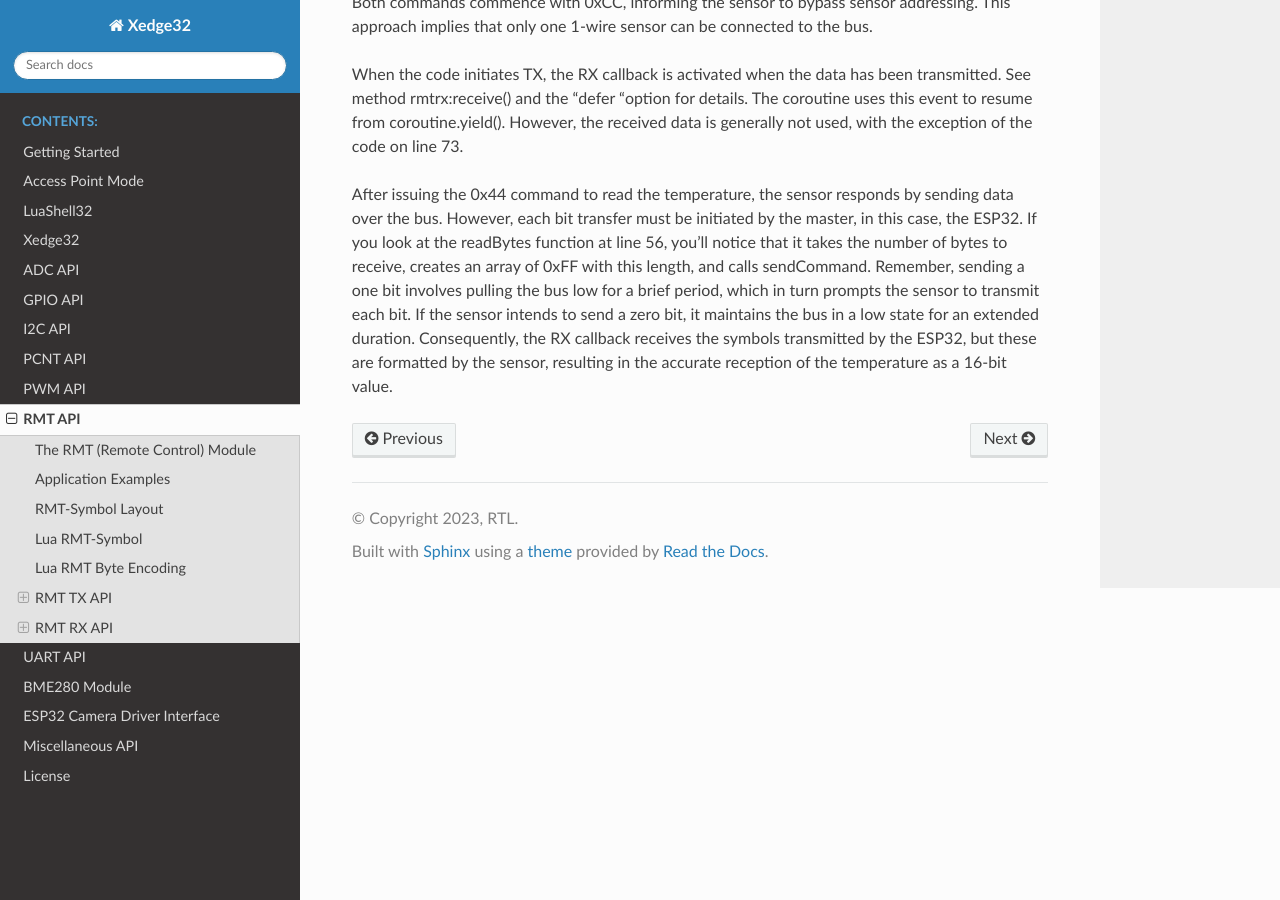
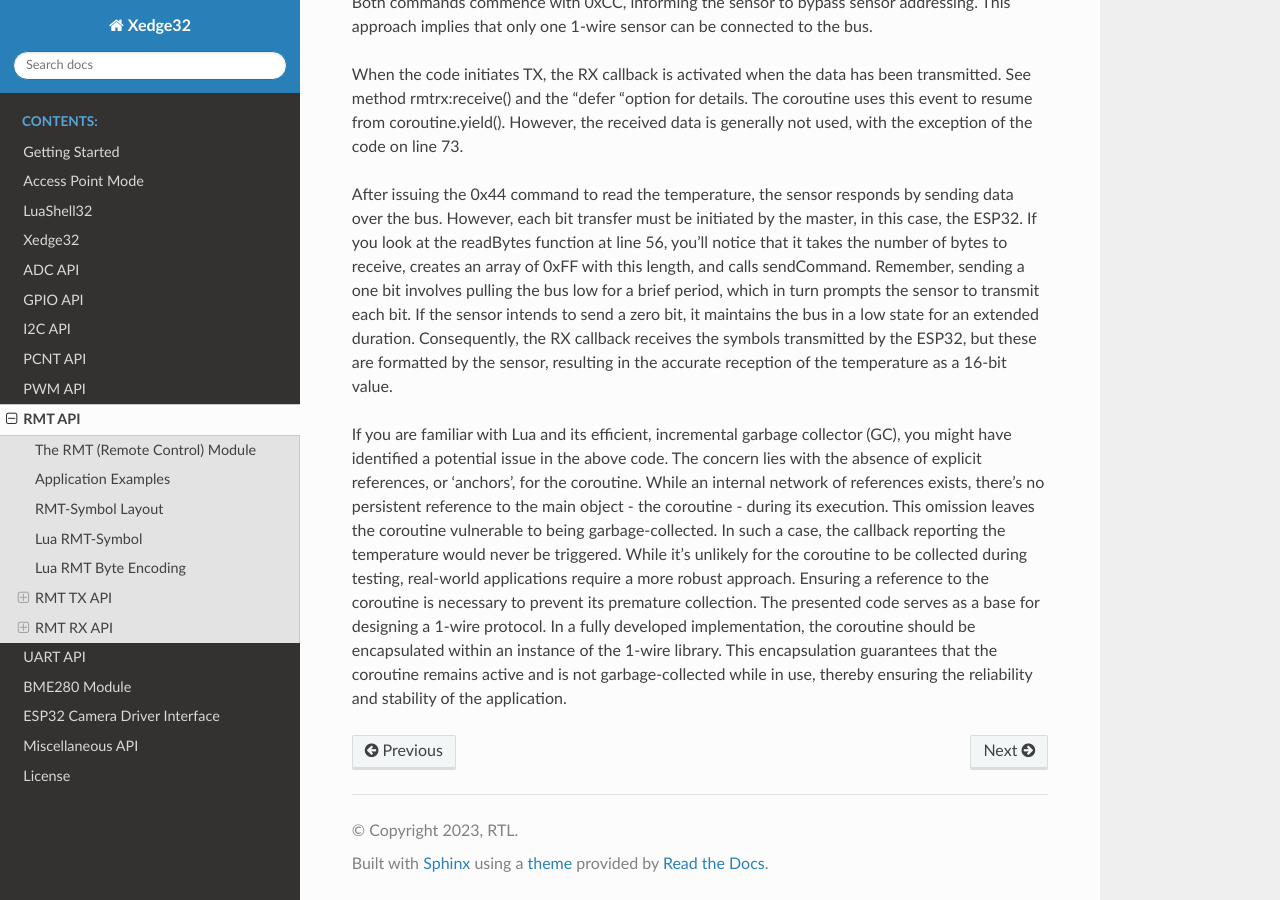
Before and after one commit to RealTimeLogic/Xedge32, a Sphinx documentation site: the page built from doc/source/RMT.rst, in a window 1280 px wide and 900 px high, scrolled down 9875 px. Built offline with Sphinx 7.4.7 and the Read the Docs theme 2.0.0, drawn with Linux system fonts in a browser that asks for light colours; some of the changed text lies outside the part shown.

Commit message:
Update RMT.rst

```diff
--- a/doc/source/RMT.rst
+++ b/doc/source/RMT.rst
@@ -289,7 +289,7 @@ RX Example: 1-Wire Reading Temperature
 
 The example below shows how to implement the 1-wire protocol for reading temperature from a DS18B20 sensor. To understand this example, you must have some understanding of the 1-Wire protocol. The 1-Wire protocol is a communication method designed for minimal wiring, typically involving just a single data wire plus ground.
 
-Communication begins with a 'bus reset', which entails pulling the data line low for at least 480 microseconds. This signals the connected sensors to initiate communication, and in response, these sensors pull the bus low for a brief period.
+Communication begins with a 'bus reset', which entails pulling the data line low for at least 480 microseconds. This signals the connected sensors to initiate communication, and in response, these sensors pull the bus low for a brief period to indicate presence.
 
 During data transmission, timing is critical: to send a 'bit 0', the line is held low for about 60 microseconds, while for a 'bit 1', it is held low for approximately 6 microseconds. These specific durations are crucial as they allow sensors on the bus to differentiate between the two binary states accurately, ensuring precise data communication.
 
@@ -394,3 +394,5 @@ Both commands commence with 0xCC, informing the sensor to bypass sensor addressi
 When the code initiates TX, the RX callback is activated when the data has been transmitted. See method rmtrx:receive() and the "defer "option for details. The coroutine uses this event to resume from coroutine.yield(). However, the received data is generally not used, with the exception of the code on line 73.
 
 After issuing the 0x44 command to read the temperature, the sensor responds by sending data over the bus. However, each bit transfer must be initiated by the master, in this case, the ESP32. If you look at the readBytes function at line 56, you'll notice that it takes the number of bytes to receive, creates an array of 0xFF with this length, and calls sendCommand. Remember, sending a one bit involves pulling the bus low for a brief period, which in turn prompts the sensor to transmit each bit. If the sensor intends to send a zero bit, it maintains the bus in a low state for an extended duration. Consequently, the RX callback receives the symbols transmitted by the ESP32, but these are formatted by the sensor, resulting in the accurate reception of the temperature as a 16-bit value.
+
+If you are familiar with Lua and its efficient, incremental garbage collector (GC), you might have identified a potential issue in the above code. The concern lies with the absence of explicit references, or 'anchors', for the coroutine. While an internal network of references exists, there's no persistent reference to the main object - the coroutine - during its execution. This omission leaves the coroutine vulnerable to being garbage-collected. In such a case, the callback reporting the temperature would never be triggered. While it's unlikely for the coroutine to be collected during testing, real-world applications require a more robust approach. Ensuring a reference to the coroutine is necessary to prevent its premature collection. The presented code serves as a base for designing a 1-wire protocol. In a fully developed implementation, the coroutine should be encapsulated within an instance of the 1-wire library. This encapsulation guarantees that the coroutine remains active and is not garbage-collected while in use, thereby ensuring the reliability and stability of the application.
```
